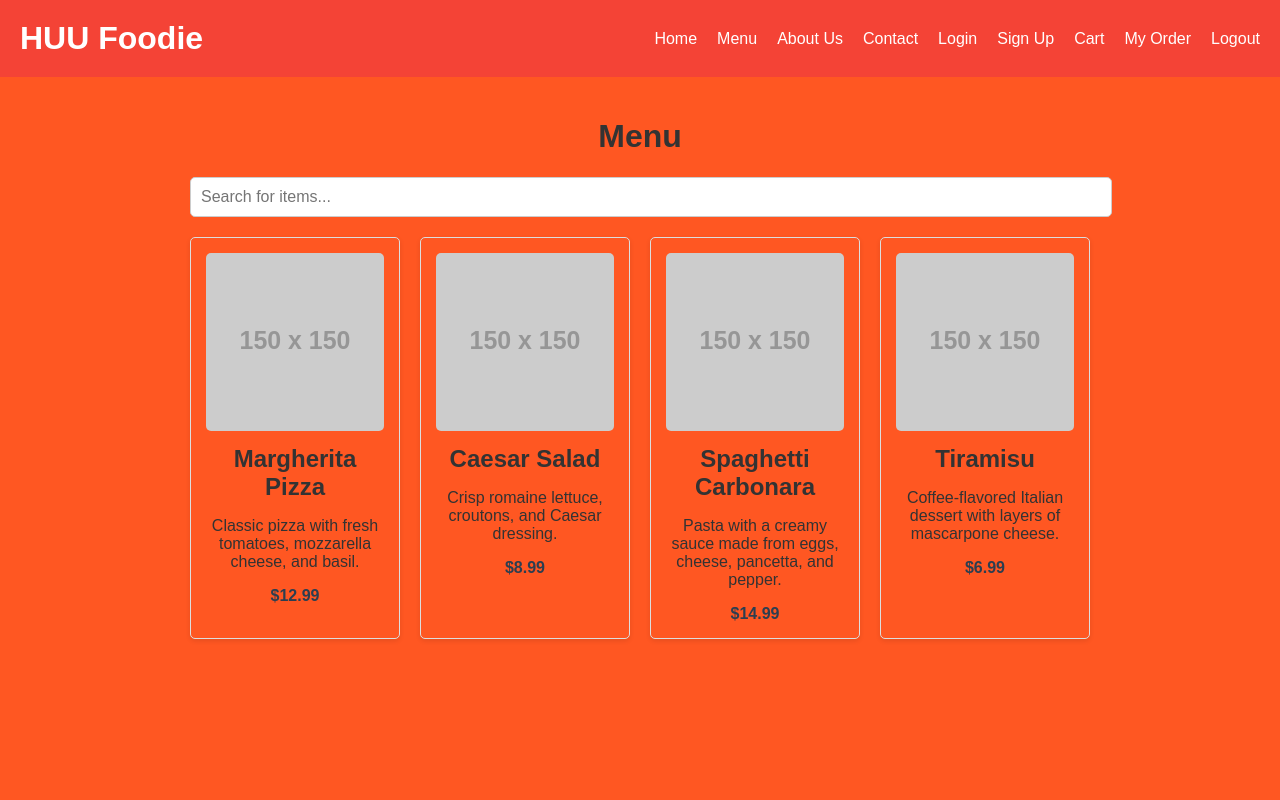
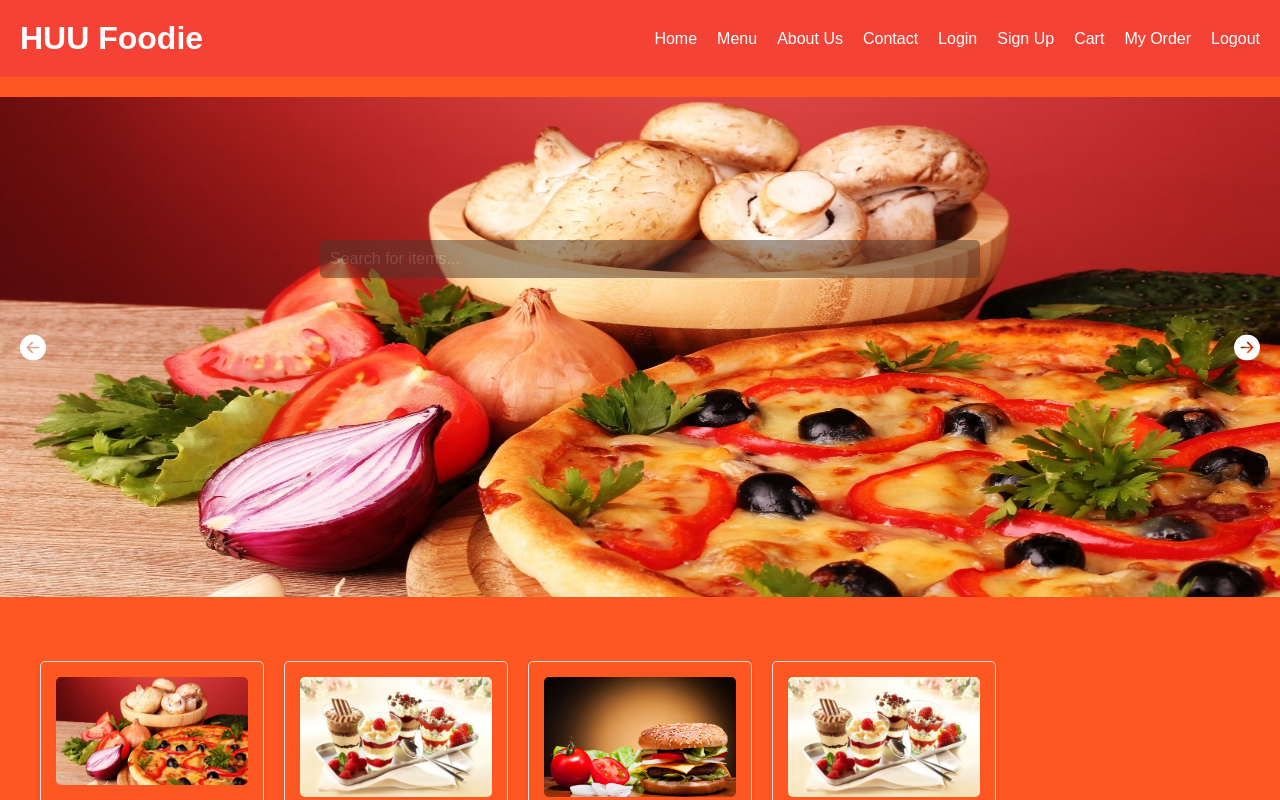
Before and after one commit to Raifulalam/Foodies, a React (Create React App) app in the folder foodie/: page /menu in a window 1280 px wide. Shown: the top 800 px of the page. Built offline with nearby package versions, Linux system fonts and the light colour scheme.

Commit message:
added and modified pages

```diff
--- a/foodie/package.json
+++ b/foodie/package.json
@@ -10,6 +10,8 @@
     "react-dom": "^18.3.1",
     "react-router-dom": "^6.27.0",
     "react-scripts": "5.0.1",
+    "react-slick": "^0.30.2",
+    "slick-carousel": "^1.8.1",
     "web-vitals": "^2.1.4"
   },
   "scripts": {
--- a/foodie/src/page/LoginPage/LoginPage.css
+++ b/foodie/src/page/LoginPage/LoginPage.css
@@ -5,7 +5,8 @@
     margin: auto;
     flex-wrap: wrap;
     margin-top: 80px;
-
+    box-shadow: 0 2px 10px rgba(0, 0, 0, 0.1);
+    background-color: #f9f9f9;
     /* Allow wrapping for smaller screens */
 }
 
@@ -16,8 +17,8 @@ body {
 .login-form {
     flex: 1;
     padding: 20px 40px;
-    background-color: #f9f9f9;
-    box-shadow: 0 2px 10px rgba(0, 0, 0, 0.1);
+
+
     max-width: 100%;
     /* Allow full width on smaller screens */
     box-sizing: border-box;
--- a/foodie/src/page/MenuPage/MenuPage.css
+++ b/foodie/src/page/MenuPage/MenuPage.css
@@ -1,20 +1,30 @@
 .menu-page {
-    padding: 20px;
-    max-width: 900px;
-    margin: auto;
-    text-align: center;
+
+    padding: 0px 0px;
+
+
 }
 
 .search-bar {
-    width: 100%;
+    position: absolute;
+    width: 50%;
+    top: 30%;
+    left: 25%;
     padding: 10px;
     margin-bottom: 20px;
     border: 1px solid #ccc;
     border-radius: 5px;
     font-size: 16px;
+    background: #50372c;
+    opacity: 0.5;
+    border: none;
+    color: #fff;
 }
 
+
+
 .menu-items {
+    padding: 40px;
     display: grid;
     grid-template-columns: repeat(auto-fill, minmax(200px, 1fr));
     gap: 20px;
@@ -49,3 +59,41 @@
     display: block;
     margin-top: 5px;
 }
+
+
+.slider {
+    position: relative;
+    margin: 20px 0;
+}
+
+.slider-image {
+    width: 100%;
+    height: 500px;
+    scroll-behavior: smooth;
+    transition: all ease 0.3s;
+    /* Set max width for the image */
+}
+
+.slider-button {
+    position: absolute;
+    top: 50%;
+    transform: translateY(-50%);
+    background: none;
+    border: none;
+    padding: 10px;
+    cursor: pointer;
+    color: #ffff;
+    transition: all ease 0.4s;
+}
+
+.slider-button:hover {
+    background: rgba(255, 255, 255, 0.234);
+}
+
+.slider-button:first-of-type {
+    left: 10px;
+}
+
+.slider-button:last-of-type {
+    right: 10px;
+}
--- a/foodie/src/page/MenuPage/MenuPage.jsx
+++ b/foodie/src/page/MenuPage/MenuPage.jsx
@@ -3,6 +3,15 @@ import './MenuPage.css';
 
 const MenuPage = () => {
     const [searchTerm, setSearchTerm] = useState('');
+    const [currentSlide, setCurrentSlide] = useState(0);
+
+    const images = [
+        'pizza.jpg',
+        'desert.jpg',
+        'pizza.jpg',
+        '494243.jpg',
+
+    ];
 
     const menuItems = [
         {
@@ -10,39 +19,57 @@ const MenuPage = () => {
             name: 'Margherita Pizza',
             description: 'Classic pizza with fresh tomatoes, mozzarella cheese, and basil.',
             price: '$12.99',
-            image: 'https://via.placeholder.com/150', // Replace with actual image URLs
+            image: 'pizza.jpg',
         },
         {
             id: 2,
             name: 'Caesar Salad',
             description: 'Crisp romaine lettuce, croutons, and Caesar dressing.',
             price: '$8.99',
-            image: 'https://via.placeholder.com/150',
+            image: 'desert.jpg',
         },
         {
             id: 3,
             name: 'Spaghetti Carbonara',
             description: 'Pasta with a creamy sauce made from eggs, cheese, pancetta, and pepper.',
             price: '$14.99',
-            image: 'https://via.placeholder.com/150',
+            image: '494243.jpg',
         },
         {
             id: 4,
             name: 'Tiramisu',
             description: 'Coffee-flavored Italian dessert with layers of mascarpone cheese.',
             price: '$6.99',
-            image: 'https://via.placeholder.com/150',
+            image: 'desert.jpg',
         },
-        // Add more menu items as needed
     ];
 
     const filteredItems = menuItems.filter(item =>
         item.name.toLowerCase().includes(searchTerm.toLowerCase())
     );
 
+    const nextSlide = () => {
+        setCurrentSlide((prevSlide) => (prevSlide + 1) % images.length);
+    };
+
+    const prevSlide = () => {
+        setCurrentSlide((prevSlide) =>
+            (prevSlide - 1 + images.length) % images.length
+        );
+    };
+
     return (
         <div className="menu-page">
-            <h1>Menu</h1>
+            <div className="slider">
+                <button onClick={prevSlide} className="slider-button"><svg xmlns="http://www.w3.org/2000/svg" width="26" height="26" fill="currentColor" class="bi bi-arrow-left-circle-fill" viewBox="0 0 16 16">
+                    <path d="M8 0a8 8 0 1 0 0 16A8 8 0 0 0 8 0m3.5 7.5a.5.5 0 0 1 0 1H5.707l2.147 2.146a.5.5 0 0 1-.708.708l-3-3a.5.5 0 0 1 0-.708l3-3a.5.5 0 1 1 .708.708L5.707 7.5z" />
+                </svg></button>
+                <img src={images[currentSlide]} alt={`Slide ${currentSlide + 1}`} className="slider-image" />
+                <button onClick={nextSlide} className="slider-button"><svg xmlns="http://www.w3.org/2000/svg" width="26" height="26" fill="currentColor" class="bi bi-arrow-right-circle-fill" viewBox="0 0 16 16">
+                    <path d="M8 0a8 8 0 1 1 0 16A8 8 0 0 1 8 0M4.5 7.5a.5.5 0 0 0 0 1h5.793l-2.147 2.146a.5.5 0 0 0 .708.708l3-3a.5.5 0 0 0 0-.708l-3-3a.5.5 0 1 0-.708.708L10.293 7.5z" />
+                </svg></button>
+            </div>
+
             <input
                 type="text"
                 placeholder="Search for items..."
@@ -50,6 +77,7 @@ const MenuPage = () => {
                 onChange={(e) => setSearchTerm(e.target.value)}
                 className="search-bar"
             />
+
             <div className="menu-items">
                 {filteredItems.length > 0 ? (
                     filteredItems.map(item => (
@@ -58,10 +86,22 @@ const MenuPage = () => {
                             <h2>{item.name}</h2>
                             <p>{item.description}</p>
                             <span className="price">{item.price}</span>
+                            <select name="" id="">
+                                <option value="one">1</option>
+                                <option value="one">1</option>
+                                <option value="one">1</option>
+                                <option value="one">1</option>
+                            </select>
+                            <select name="" id="">
+                                <option value="half">Half</option>
+                                <option value="full">Full</option>
+                                <option value="one">1</option>
+                                <option value="one">1</option>
+                            </select>
                         </div>
                     ))
                 ) : (
-                    <p>No items found.</p>
+                    <p>No items found. Please try another search.</p>
                 )}
             </div>
         </div>
```
Also changed, not shown: 1 other file (tests, documents, lock files or other folders).
